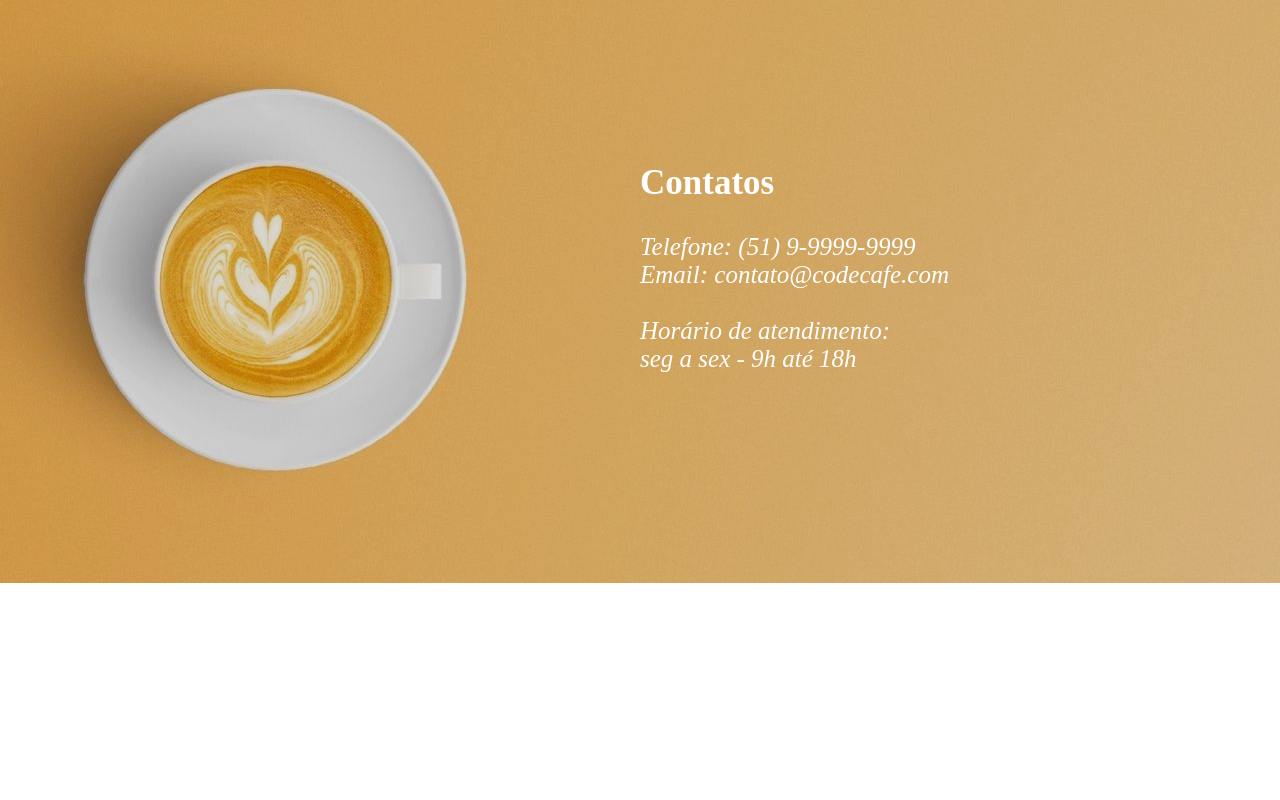
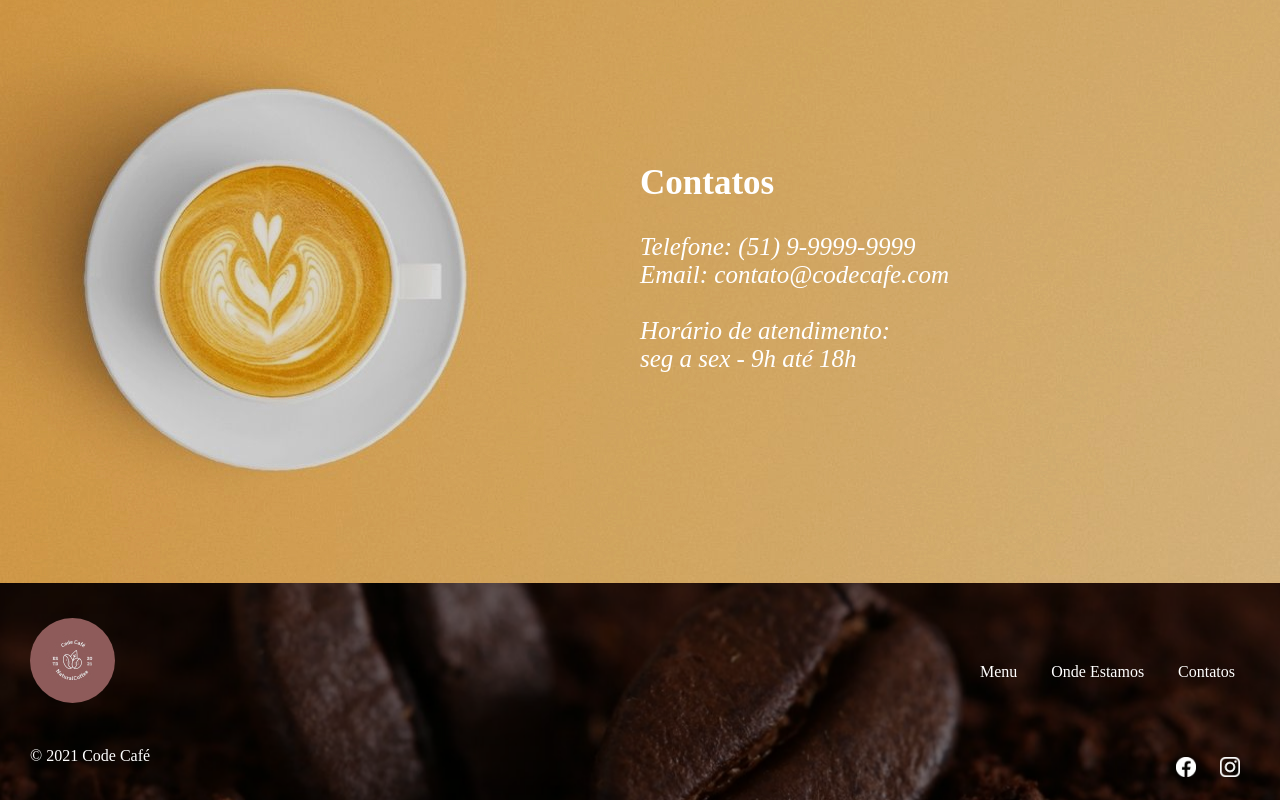
Before and after one commit to emerson1996/Landing-page-code-cafe, a plain HTML site: page index.html in a window 1280 px wide. Shown: the part 2781-3581 px from the top of the page. Before the commit the page ends 3364 px from the top, so only its background shows below. Drawn offline with Linux system fonts and the light colour scheme; a web font is replaced by a local one.

Commit message:
Adição de rodapé

```diff
--- a/index.html
+++ b/index.html
@@ -85,21 +85,27 @@
     </main>
 
 
-    <footer>
-        <a href="/src/images/logo.jpg"></a>
+    <footer class="rodape">
+        <a href="index.html" class="logo">
+            <img src="./src/images/logo.jpg" alt="">
+        </a>
 
+        <ul>
+            <li><a href="quem-somos"> Menu</a></li>
+            <li><a href="onde-estamos"> Onde Estamos</a></li>
+            <li><a href="contato"> Contatos</a></li>
+        </ul>
+        <div class="conteudo-de-baixo">
 
+                <div class="redes-sociais">
+                    <a href="#" target="_blank"> <img src="./src/images/face.png" alt="logo-facebook" class="face"></a>
+                    <a href="#" target="_blank"> <img src="./src/images/insta.png" alt="logo-instagram" class="insta"></a>
+                </div>
 
-       <!--  <ul>
-            <li><a href=""> Menu</a></li>
-            <li><a href=""> Onde Estamos</a></li>
-            <li><a href=""> Contatos</a></li>
-        </ul>
+                <div class="copyright"> © 2021 Code Café</div>
+        </div>
 
-        <div class="redes-sociais"></div>
-        <div class="copyright"> © 2021 Code Café</div>
-
-    </footer> -->
+    </footer>
 
 
 
--- a/src/css/style.css
+++ b/src/css/style.css
@@ -2,6 +2,7 @@
 
 body{
     max-width: 1440px;
+    margin: 0 auto;
 }
 
 .cabecalho{
@@ -154,3 +155,57 @@ height: 600px;
     top: 30%;
     left: 50%;
 }
+
+.rodape{
+    background: url(../images/fundo-rodape.jpg) center center no-repeat;
+    padding: 35px 30px;
+    background-size: cover;
+}
+
+.rodape .logo {
+    border-radius: 50%;
+}
+
+.rodape ul li{
+
+    display: inline-block;
+    padding: 15px;
+
+
+}
+.rodape ul li a {
+    color: white;
+}
+
+.rodape ul {
+    float: right;
+    margin-top: 30px;
+}
+
+.rodape .logo img {
+    border-radius: 50%;
+}
+
+.rodape ul li a:hover {
+    font-weight: bold;
+}
+.copyright {
+    color: white;
+}
+
+.rodape .redes-sociais .face,
+.rodape .redes-sociais .insta {
+    height: 20px;
+    width: 20px;
+    margin: 10px;
+
+}
+
+.rodape .redes-sociais {
+    float: right;
+    clear: both;
+}
+
+.rodape .conteudo-de-baixo {
+    margin-top: 40px;
+}
```
